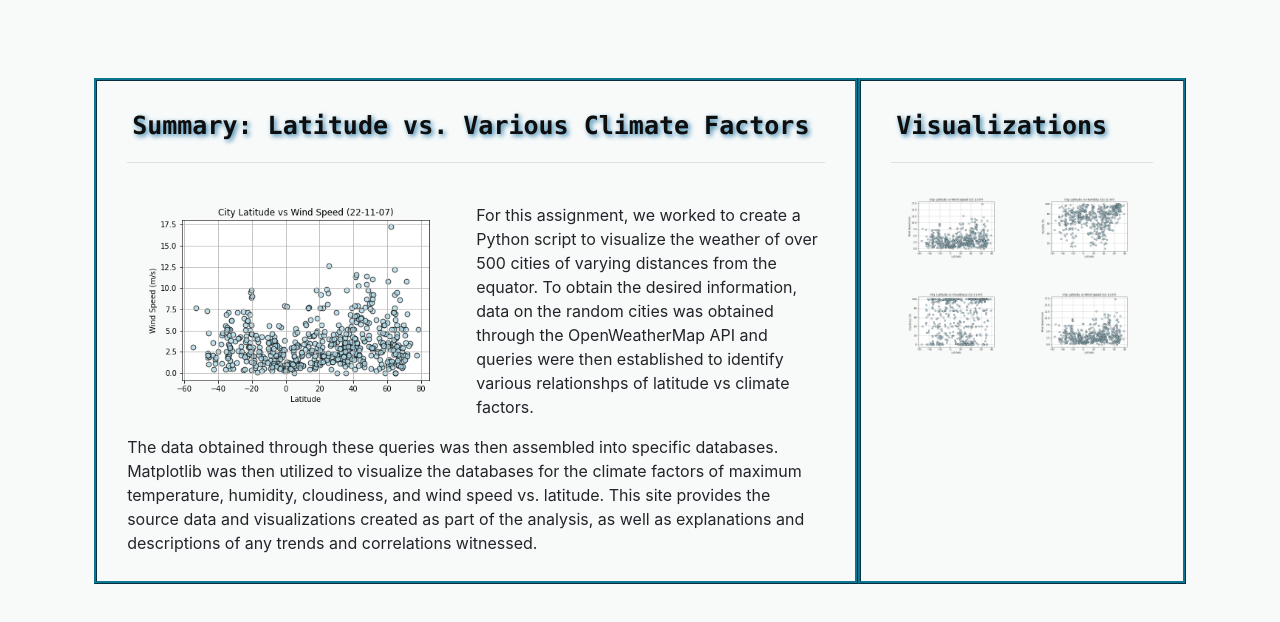
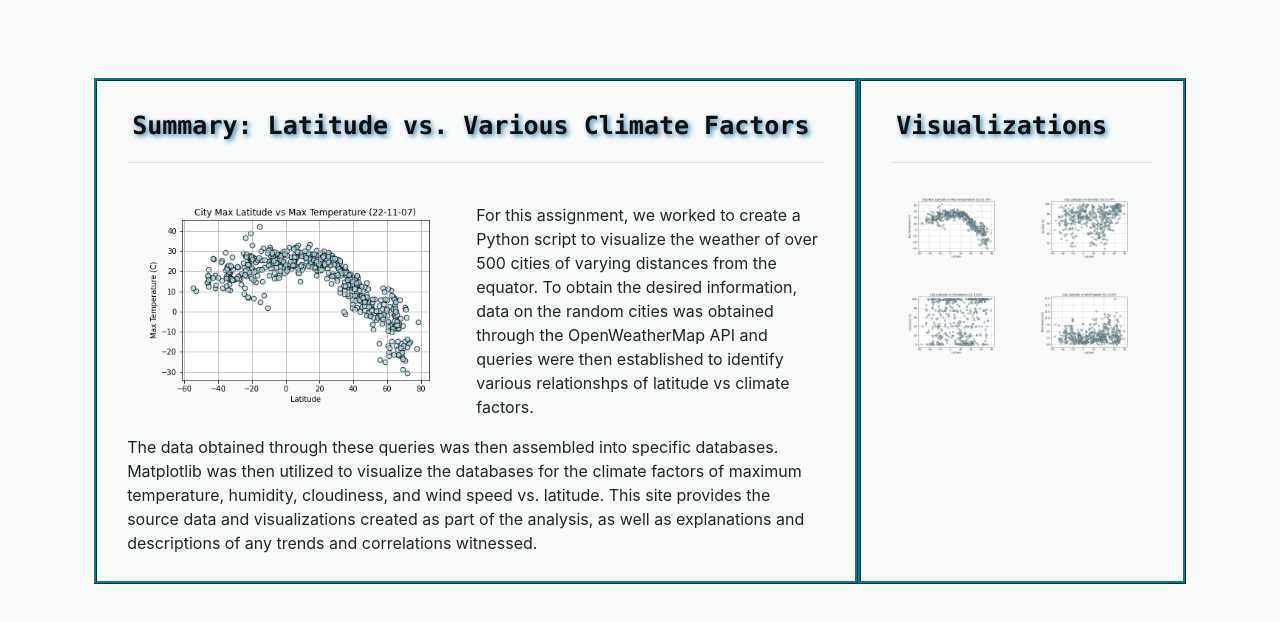
Before and after one commit to RCasiano3/Web-Design-Challenge, a plain HTML site: page index.html in a window 1280 px wide. Shown: the part 62-684 px from the top of the page. Drawn offline with nearby package versions, Linux system fonts and the light colour scheme.

Commit message:
update of index

```diff
--- a/index.html
+++ b/index.html
@@ -54,7 +54,7 @@
             <h1>Summary: Latitude vs. Various Climate Factors</h1>
             <hr>
             <article>
-                <img src="assets/images/LatvsWindSpeed.png" alt="Tempurature Map" class="big_img" width=50% style="float: left">
+                <img src="assets/images/LatvsTemp.png" alt="Tempurature Map" class="big_img" width=50% style="float: left">
                 <br>
                 <p>For this assignment, we worked to create a Python script to visualize the weather of over 500 cities of varying distances from the equator. To obtain the desired information, data on the random cities was obtained through the OpenWeatherMap API and queries were then established to identify various relationshps of latitude vs climate factors.</p>
                 <p>The data obtained through these queries was then assembled into specific databases. Matplotlib was then utilized to visualize the databases for the climate factors of maximum temperature, humidity, cloudiness, and wind speed vs. latitude. This site provides the source data and visualizations created as part of the analysis, as well as explanations and descriptions of any trends and correlations witnessed.</p>
@@ -68,7 +68,7 @@
             <article>
             <hr>
                 <a href="visualizations/temp.html">
-                    <img src="assets/images/LatvsWindSpeed.png" alt="Tempurature Graph" class="small_img">
+                    <img src="assets/images/LatvsTemp.png" alt="Tempurature Graph" class="small_img">
                 </a>
                 <a href="visualizations/humidity.html">
                     <img src="assets/images/LatvsHumidity.png" alt="Humidity Graph" class="small_img">
```
